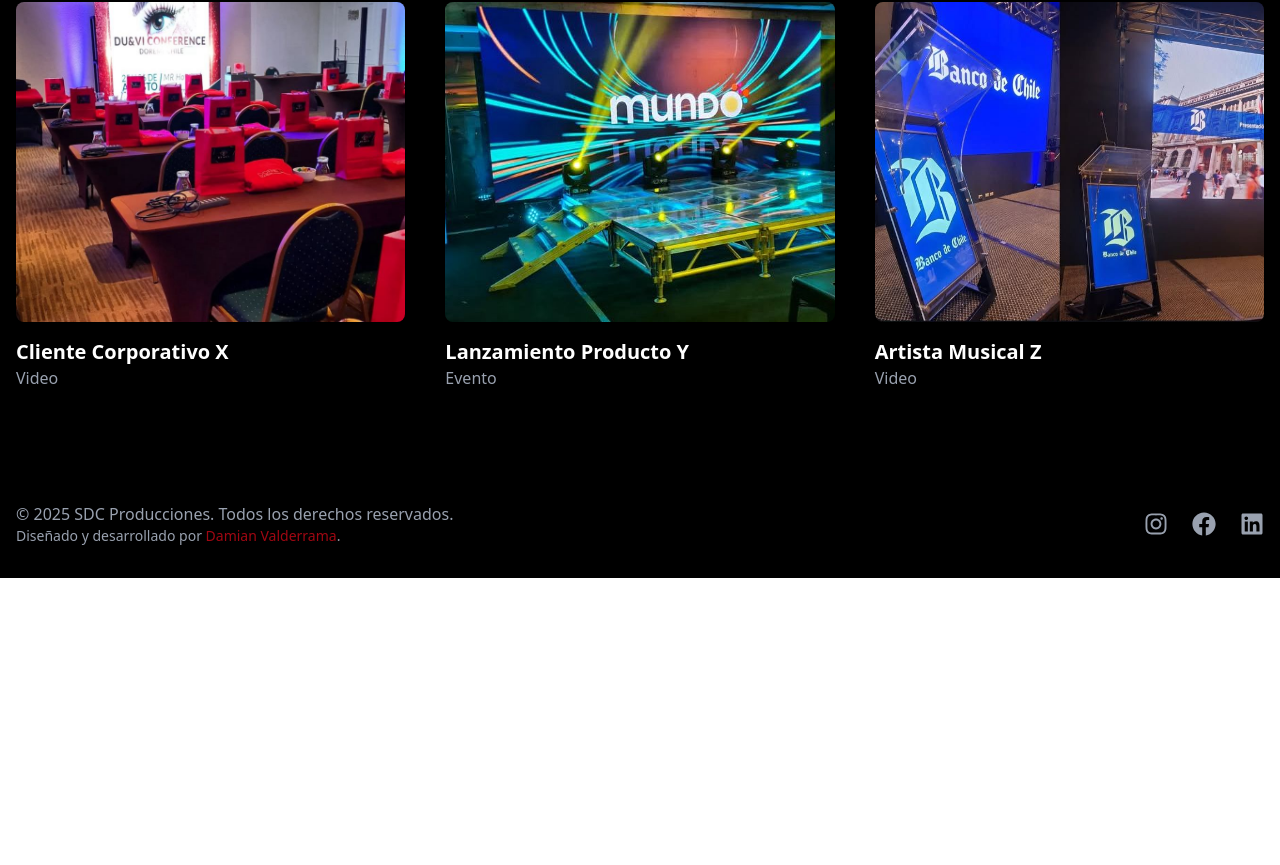
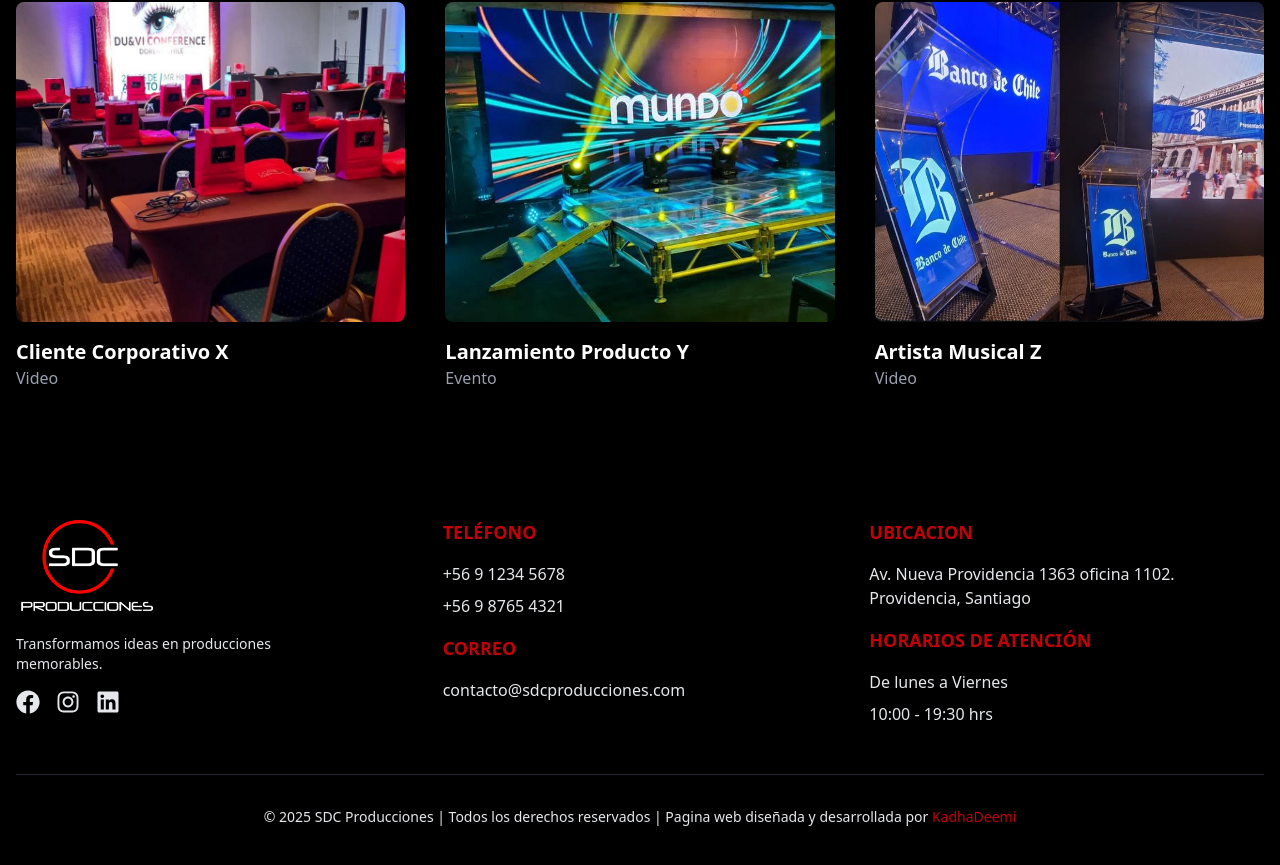
Before and after one commit to kadhaDeemi/Web-empresa-producciones, a React (Vite) app: page /proyectos in a window 1280 px wide. Shown: the part 478-1343 px from the top of the page. Before the commit the page ends 1056 px from the top, so only its background shows below. Built offline with nearby package versions, Linux system fonts and the light colour scheme.

Commit message:
Mejora y rediseña el footer, nosotros, servicios del sitio web

```diff
--- a/src/components/Footer.jsx
+++ b/src/components/Footer.jsx
@@ -1,49 +1,81 @@
 import React from 'react';
+import { Link } from 'react-router-dom';
+import ImgFooter from '../assets/SDCFooter.png'
 import { FaInstagram, FaFacebook, FaLinkedin } from 'react-icons/fa';
 
 const Footer = () => {
-    //año actual
   const currentYear = new Date().getFullYear();
 
   return (
-    <footer className="bg-black text-gray-400 py-8 px-4">
-      <div className="max-w-7xl mx-auto flex flex-col md:flex-row justify-between items-center text-center md:text-left gap-6">
+    <footer className="bg-black text-gray-200">
+      <div className="max-w-7xl mx-auto px-4 py-12">
 
-        {/* Lado Izquierdo: Copyright */}
-        <div>
-          <p>&copy; {currentYear} SDC Producciones. Todos los derechos reservados.</p>
-          <p className="text-sm">Diseñado y desarrollado por <a href="https://www.linkedin.com/in/damian-valderrama-acuna/" target='_blank' className='text-red-800'>Damian Valderrama</a>.</p>
+        {/* Contenedor principal*/}
+        <div className="grid grid-cols-1 md:grid-cols-3 gap-8">
+
+          {/* --- COLUMNA IZQUIERDA: Logo y Redes Sociales --- */}
+          <div className="flex flex-col items-center md:items-start text-center md:text-left">
+            <Link to="/" className="mb-4">
+              <img src={ImgFooter} alt="Logo SDC Producciones" className="h-25" />
+            </Link>
+            <p className="max-w-xs mb-4 text-sm">
+              Transformamos ideas en producciones memorables.
+            </p>
+            <div className="flex space-x-4">
+              <a href="https://facebook.com" target="_blank" rel="noopener noreferrer" className="hover:text-red-500 transition-colors">
+                {/* Ícono Facebook */}
+                <FaFacebook className="w-6 h-6" />
+                </a>
+              <a href="https://instagram.com" target="_blank" rel="noopener noreferrer" className="hover:text-red-500 transition-colors">
+                {/* Ícono Instagram */}
+                <FaInstagram className='w-6 h-6'/>
+                </a>
+              <a href="https://linkedin.com" target="_blank" rel="noopener noreferrer" className="hover:text-red-500 transition-colors">
+                {/* Ícono LinkedIn */}
+                <FaLinkedin className='w-6 h-6'/>
+                </a>
+            </div>
+          </div>
+
+          {/* --- COLUMNA DEL MEDIO: Contactos --- */}
+          <div className="text-center md:text-left">
+            <h3 className="text-lg font-bold text-red-700 mb-4">TELÉFONO</h3>
+            <ul className="space-y-2">
+              <li>
+                <a>+56 9 1234 5678</a>
+              </li>
+              <li>
+                <a>+56 9 8765 4321</a>
+              </li>
+              </ul>
+              <h3 className="text-lg font-bold text-red-700 mt-4 mb-4">CORREO</h3>
+              <ul className="space-y-2">
+              <li>
+                <a href="mailto:contacto@sdcproducciones.com">contacto@sdcproducciones.com</a>
+              </li>
+              </ul>
+          </div>
+
+          {/* --- COLUMNA DERECHA: Ubicación y Horario --- */}
+          <div className="text-center md:text-left">
+            <h3 className="text-lg font-bold text-red-700 mb-4">UBICACION</h3>
+            <ul className="space-y-2">
+              <li>Av. Nueva Providencia 1363 oficina 1102. Providencia, Santiago</li>
+              </ul>
+              <h3 className="text-lg font-bold text-red-700 mt-4 mb-4">HORARIOS DE ATENCIÓN</h3>
+            <ul className="space-y-2">
+              <li>De lunes a Viernes</li>
+              <li>10:00 - 19:30 hrs</li>
+              </ul>
+          </div>
+
         </div>
 
-        {/* Lado Derecho: Redes Sociales */}
-        <div className="flex space-x-6">
-          <a
-            href="https://instagram.com"
-            target="_blank"
-            rel="noopener noreferrer"
-            className="hover:text-white transition-colors duration-300"
-          >
-            <FaInstagram className="w-6 h-6" />
-          </a>
+        {/* Barra inferior de Copyright */}
+        <div className="mt-12 text-gray-200 pt-8 border-t border-gray-800 text-center text-sm ">
+          <p>&copy; {currentYear} SDC Producciones | Todos los derechos reservados | Pagina web diseñada y desarrollada por <a className='text-red-700' href="https://github.com/kadhaDeemi">KadhaDeemi</a></p>
+        </div>
 
-          <a
-            href="https://www.facebook.com/profile.php?id=100063869025426"
-            target="_blank"
-            rel="noopener noreferrer"
-            className="hover:text-white transition-colors duration-300"
-          >
-            <FaFacebook className="w-6 h-6" />
-          </a>
-
-          <a
-            href="https://linkedin.com"
-            target="_blank"
-            rel="noopener noreferrer"
-            className="hover:text-white transition-colors duration-300"
-          >
-            <FaLinkedin className="w-6 h-6" />
-          </a>
-        </div>
       </div>
     </footer>
   );
--- a/src/pages/NosotrosPage.jsx
+++ b/src/pages/NosotrosPage.jsx
@@ -7,16 +7,22 @@ import miembro2 from '../assets/miembro2.png';
 // Datos del equipo
 const teamMembers = [
   {
-    name: 'Damián C.',
+    name: 'Marcela Boux',
     role: 'Director y Fundador',
     imageUrl: miembro1,
-    bio: 'Con más de 10 años de experiencia en la industria, Damián lidera cada proyecto con una visión creativa y una ejecución impecable.'
+    bio: 'Con más de 10 años de experiencia en la industria, Marcela lidera cada proyecto con una visión creativa y una ejecución impecable.'
   },
   {
     name: 'Nombre Apellido',
     role: 'Productor General',
     imageUrl: miembro2,
     bio: 'Experto en logística y planificación, se asegura de que cada detalle, desde el pre hasta el post, se maneje a la perfección.'
+  },
+  {
+    name: 'Personal 3',
+    role: "Soporte tecnico",
+    imageUrl: miembro2,
+    bio: 'Lorem ipsum dolor sit amet, consectetur adipiscing elit, sed do eiusmod tempor incididunt ut labore et dolore magna aliqua.'
   },
 ];
 
@@ -26,49 +32,75 @@ const NosotrosPage = () => {
       {/* Encabezado de la Página */}
       <header className="pt-32 pb-20 text-center bg-black">
         <div className="max-w-4xl mx-auto px-4">
-          <h1 className="text-4xl md:text-6xl font-bold">Nuestra Esencia</h1>
-          <p className="mt-4 text-lg text-gray-400">
-            Somos más que una productora; somos un equipo de creativos, técnicos y estrategas apasionados por contar historias.
-          </p>
+          <h1 className="text-4xl md:text-6xl font-bold">Sobre nosotros</h1>
         </div>
       </header>
 
-      {/* Sección de Historia y Filosofía */}
+     {/* --- SECCIÓN DE HISTORIA Y FILOSOFÍA (VERSIÓN ACTUALIZADA) --- */}
       <section className="py-20 px-4">
         <div className="max-w-7xl mx-auto grid grid-cols-1 md:grid-cols-2 gap-16 items-center">
-          {/* Column img */}
+
+          {/* Columna de Imagen (Aquí está el nuevo efecto) */}
+          <div className="relative group cursor-pointer">
+            {/* El Marco Rojo (que se moverá) */}
+            <div
+              className="absolute inset-0 border-2 border-red-700 rounded-lg
+                         translate-x-4 translate-y-4 group-hover:-translate-x-0
+                         group-hover:-translate-y-0 transition-transform duration-300 ease-in-out"
+              aria-hidden="true"
+            ></div>
+
+            {/* La Imagen (que también se moverá) */}
+            <img
+              src={teamImage}
+              alt="Equipo de SDC Producciones trabajando"
+              className="relative rounded-lg shadow-lg hover:shadow-red-800
+                         transition-transform duration-300 ease-in-out
+                         group-hover:-translate-x-0 group-hover:-translate-y-0 hover:scale-101"
+            />
+          </div>
+
+          {/* Columna de Texto (no cambia) */}
           <div>
-            <img src={teamImage} alt="Equipo de SDC Producciones trabajando" className="rounded-lg shadow-2xl" />
-          </div>
-          {/* Column txt */}
-          <div>
-            <h2 className="text-3xl font-bold mb-4">Nuestra Historia</h2>
-            <p className="text-gray-400 mb-4 text-lg">
-              SDC Producciones nació de la pasión por crear contenido audiovisual y experiencias que no solo se ven bien, sino que también generan una conexión real. Empezamos como un pequeño colectivo y hemos crecido hasta convertirnos en una productora integral, pero nuestra filosofía sigue siendo la misma: cada proyecto es una oportunidad para crear algo extraordinario.
-            </p>
-            <p className="text-gray-400 text-lg">
-              Creemos en la colaboración, la innovación técnica y, sobre todo, en el poder de una buena historia. Desde el concepto inicial hasta la entrega final, nos involucramos por completo para asegurar que tu visión cobre vida de la manera más impactante posible.
+            <h2 className="text-3xl md:text-4xl font-bold mb-8"><span className='text-red-700'>SDC</span> PRODUCCIONES</h2>
+            <h4 className='text-xl font-bold mb-4'>SURGE COMO UNA RESPUESTA CREATIVA A LA NECESIDAD DE TRANSFORMAR IDEAS EN EVENTOS MEMORABLES.</h4>
+            <p className="text-gray-300 mb-4 text-lg">
+              Nuestro objetivo es la innovación técnica y, sobre todo, en el poder de una buena historia. Desde el concepto inicial hasta la entrega final, nos involucramos por completo para asegurar que tu visión cobre vida de la manera más impactante posible.
             </p>
           </div>
         </div>
       </section>
 
       {/* section Presentacion del Equipo */}
-      <section className="bg-gray-900 py-20 px-4">
+      <section className="bg-black py-20 px-4">
         <div className="max-w-7xl mx-auto text-center">
           <h2 className="text-3xl md:text-4xl font-bold text-white mb-12">Conoce al Equipo</h2>
-          <div className="grid grid-cols-1 md:grid-cols-2 lg:grid-cols-3 gap-10 justify-center">
+          <div className=" grid grid-cols-1 md:grid-cols-2 lg:grid-cols-3 gap-10 justify-center">
             {teamMembers.map((member, index) => (
-              <div key={index} className="bg-black p-8 rounded-lg text-center transform hover:-translate-y-2 transition-transform duration-300">
-                <img src={member.imageUrl} alt={`Foto de ${member.name}`} className="w-32 h-32 rounded-full mx-auto mb-4 border-4 border-purple-500" />
+              <div key={index} className="bg-black p-8 border-2 border-red-700 rounded-lg text-center transform hover:-translate-y-2 transition-transform duration-300">
+                <img src={member.imageUrl} alt={`Foto de ${member.name}`} className="w-32 h-32 rounded-full mx-auto mb-4 border-4 border-red-800" />
                 <h3 className="text-xl font-bold text-white">{member.name}</h3>
-                <p className="text-purple-400 font-semibold mb-2">{member.role}</p>
-                <p className="text-gray-400">{member.bio}</p>
+                <p className="text-red-600 font-semibold mb-2">{member.role}</p>
+                <p className="text-gray-200">{member.bio}</p>
               </div>
             ))}
           </div>
         </div>
       </section>
+      <section className="py-20">
+    <div className="max-w-4xl mx-auto text-center px-4">
+        <h2 className="text-3xl font-bold text-white">¿Listo para empezar tu próximo proyecto?</h2>
+        <p className="text-gray-400 mt-4 mb-8 text-lg">
+            Hablemos de cómo podemos llevar tus ideas al siguiente nivel.
+        </p>
+        <a
+            href="/contacto"
+            className="inline-block bg-red-700 text-white font-bold py-4 px-12 rounded-lg hover:bg-red-800 transition-colors duration-300 text-lg"
+        >
+            Contáctanos
+        </a>
+    </div>
+</section>
     </div>
   );
 };
--- a/src/pages/ServiciosPage.jsx
+++ b/src/pages/ServiciosPage.jsx
@@ -58,7 +58,7 @@ const ServiciosPage = () => {
               <div
                 key={index}
                 className={`
-                  bg-[rgba(79,_0,_0,_15%)] p-8 rounded-lg border-2 border-gray-800
+                  bg-[rgba(79,_0,_0,_25%)] p-8 rounded-lg border-2 border-gray-800
                   transition-all duration-300 hover:rotate-0 hover:scale-105
                   hover:shadow-xl ${service.borderColor} ${service.shadowColor}
                   ${index > 1 ? '-rotate-1' : 'rotate-1'}
```
Also changed, not shown: src/assets/SDCFooter.png (added).
